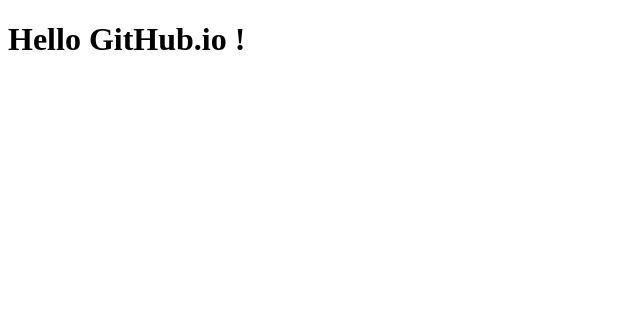
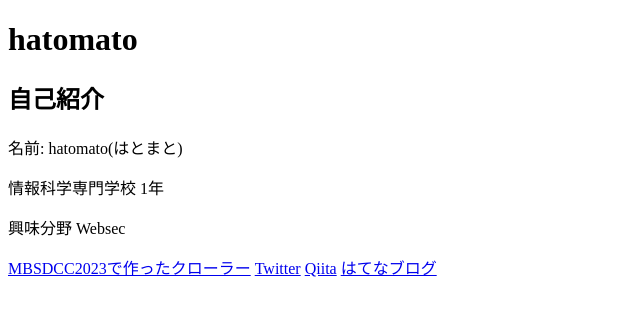
Before and after one commit to hatomato0920/portfolio, a plain HTML site: page index.html in a window 1280 px wide. Shown: the whole page, without its empty margins (0-640 px from the left). Drawn offline with Linux system fonts and the light colour scheme.

Commit message:
(fix) 各種リンクを追加

```diff
--- a/index.html
+++ b/index.html
@@ -7,6 +7,15 @@
     <title>Example Portfolio</title>
 </head>
 <body>
-    <h1>Hello GitHub.io !</h1>
+    <h1>hatomato</h1>
+    <h2>自己紹介</h2>
+    <p>名前: hatomato(はとまと)</p>
+    <p>情報科学専門学校 1年</p>
+    <p>興味分野 Websec</p>
+    <a href="https://github.com/KoralCyon/delikitchup">MBSDCC2023で作ったクローラー</a>
+    <a href="https://twitter.com/hatomato0920">Twitter</a>
+    <a href="https://qiita.com/hatomato">Qiita</a>
+    <a href="https://hatomato09.hatenablog.com/">はてなブログ</a>
+
 </body>
 </html>
```
